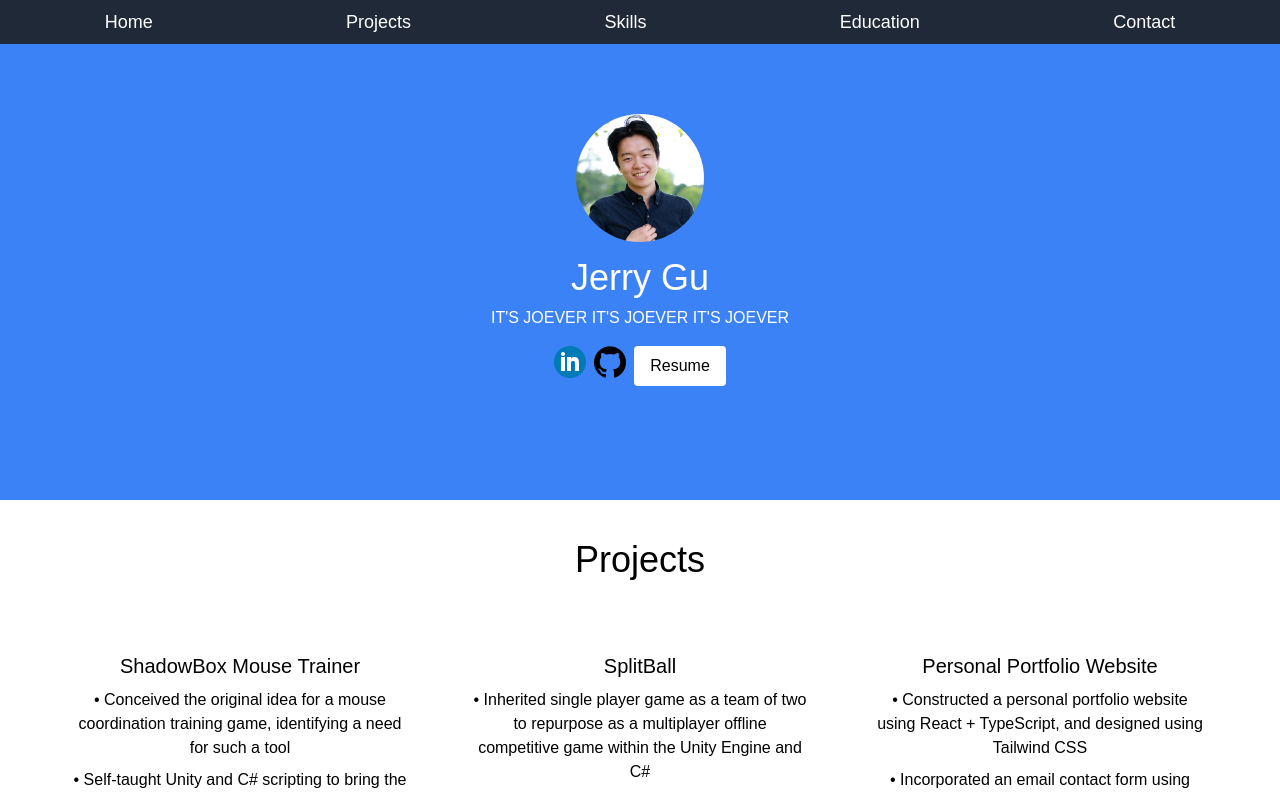
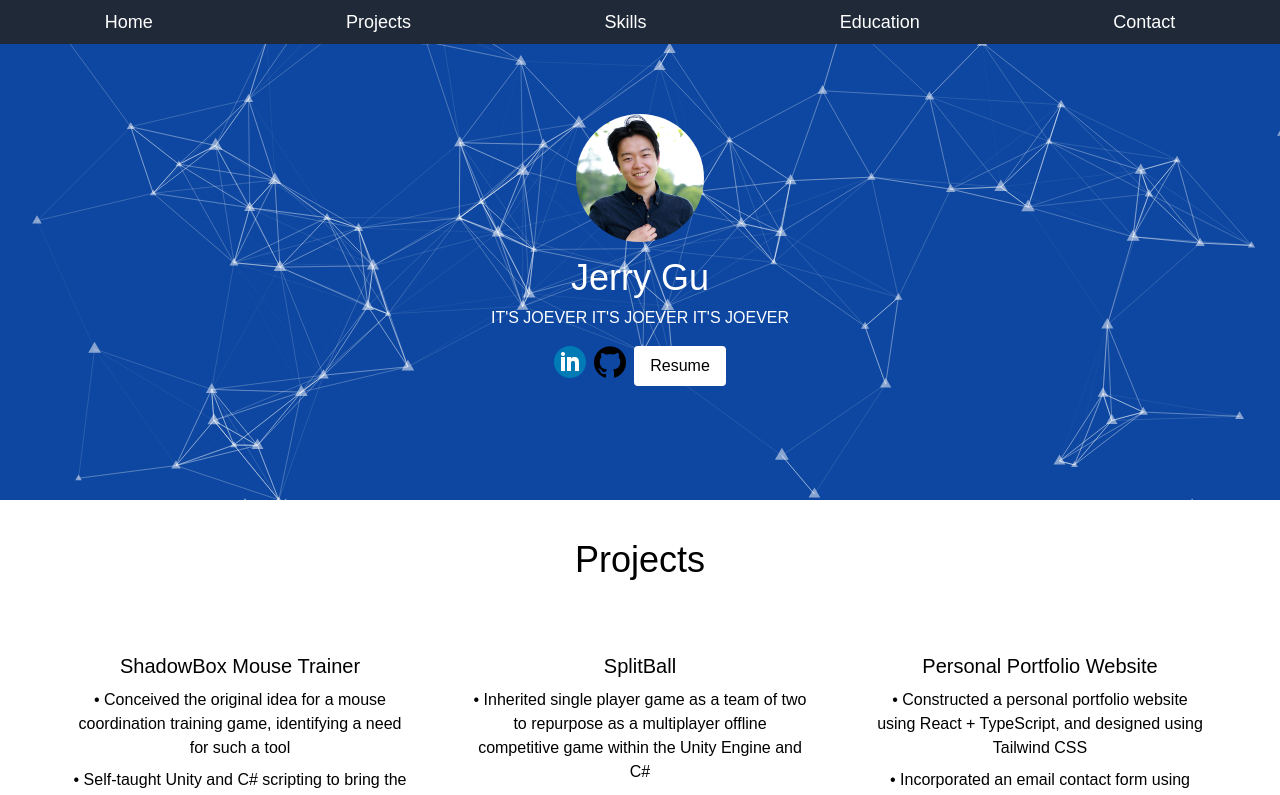
Before and after one commit to Jerry-Gu-SB/Jerry-Gu-SB.github.io, a React (Create React App) app in the folder portfolio/: page / in a window 1280 px wide. Shown: the top 795 px of the page. Built offline with nearby package versions, Linux system fonts and the light colour scheme.

Commit message:
added sickass web thingy on the home page

```diff
--- a/portfolio/package.json
+++ b/portfolio/package.json
@@ -7,12 +7,16 @@
     "@testing-library/jest-dom": "^5.17.0",
     "@testing-library/react": "^13.4.0",
     "@testing-library/user-event": "^13.5.0",
+    "@tsparticles/engine": "^3.0.3",
+    "@tsparticles/react": "^3.0.0",
+    "@tsparticles/slim": "^3.0.3",
     "@types/jest": "^27.5.2",
     "@types/node": "^16.18.68",
     "@types/react": "^18.2.42",
     "@types/react-dom": "^18.2.17",
     "react": "^18.2.0",
     "react-dom": "^18.2.0",
+    "react-particles": "^2.12.2",
     "react-scripts": "5.0.1",
     "react-scroll": "^1.9.0",
     "react-slick": "^0.29.0",
--- a/portfolio/src/App.tsx
+++ b/portfolio/src/App.tsx
@@ -1,4 +1,3 @@
-// App.tsx
 import React from 'react';
 import Navbar from './components/Navbar';
 import Home from './components/Home';
--- a/portfolio/src/components/Home.tsx
+++ b/portfolio/src/components/Home.tsx
@@ -1,20 +1,145 @@
-import React from 'react';
-
+import React from "react";
+import { useEffect, useMemo, useState } from "react";
+import Particles, { initParticlesEngine } from "@tsparticles/react";
+import {
+  type Container,
+  type ISourceOptions,
+} from "@tsparticles/engine";
+import { loadSlim } from "@tsparticles/slim";
 
 const Home: React.FC = () => {
+  const [init, setInit] = useState(false);
+
+  useEffect(() => {
+    initParticlesEngine(async (engine) => {
+      await loadSlim(engine);
+    }).then(() => {
+      setInit(true);
+    });
+  }, []);
+
+  const particlesLoaded = async (container?: Container): Promise<void> => {
+    console.log(container);
+  };
+
+  const options: ISourceOptions = useMemo(
+    () => ({
+      fullScreen: {
+        enable: false,
+        zIndex: -1,
+      },
+      background: {
+        position: "top",
+        color: {
+          value: "#0d47a1",
+        },
+      },
+      fpsLimit: 120,
+      interactivity: {
+        events: {
+          onClick: {
+            enable: true,
+            mode: "push",
+          },
+          onHover: {
+            enable: true,
+            mode: "attract",
+          },
+        },
+        modes: {
+          push: {
+            quantity: 4,
+          },
+          attract: {
+            distance: 1000,
+            duration: 0.4,
+          },
+        },
+      },
+      particles: {
+        color: {
+          value: "#ffffff",
+        },
+        links: {
+          color: "#ffffff",
+          distance: 150,
+          enable: true,
+          opacity: 0.5,
+          width: 1,
+        },
+        move: {
+          enable: true,
+          random: true,
+          speed: 6,
+          straight: false,
+        },
+        number: {
+          density: {
+            enable: true,
+          },
+          value: 300,
+        },
+        opacity: {
+          value: 0.5,
+        },
+        shape: {
+          type: "triangle",
+        },
+        size: {
+          value: { min: 3, max: 7 },
+        },
+      },
+      detectRetina: true,
+    }),
+    []
+  );
+
   return (
-    <div className="h-[500px] bg-blue-500 flex flex-col items-center justify-center text-white">
-      <img src={require('./images/profile.jpg')} alt="Your face" className="w-32 h-32 rounded-full mb-4" />
+    <div className="h-[500px] flex flex-col items-center justify-center text-white relative overflow-hidden">
+      {init && (
+        <Particles
+          id="tsparticles"
+          particlesLoaded={particlesLoaded}
+          options={options}
+          className="absolute top-0 left-0 w-full h-full z-[-1]"
+        />
+      )}
+      <img
+        src={require("./images/profile.jpg")}
+        alt="Your face"
+        className="w-32 h-32 rounded-full mb-4"
+      />
       <h1 className="text-4xl mb-2">Jerry Gu</h1>
       <p className="text-center">IT'S JOEVER IT'S JOEVER IT'S JOEVER</p>
       <div className="mt-4 flex space-x-2">
-        <a href="https://www.linkedin.com/in/jerry-gu-uva/" target="_blank" rel="noopener noreferrer">
-          <img src={require("./images/linkedin.png")} alt="LinkedIn" className="w-8 h-8" />
+        <a
+          href="https://www.linkedin.com/in/jerry-gu-uva/"
+          target="_blank"
+          rel="noopener noreferrer"
+        >
+          <img
+            src={require("./images/linkedin.png")}
+            alt="LinkedIn"
+            className="w-8 h-8"
+          />
         </a>
-        <a href="https://github.com/Jerry-Gu-SB/" target="_blank" rel="noopener noreferrer">
-          <img src={require("./images/github.png")} alt="GitHub" className="w-8 h-8" />
+        <a
+          href="https://github.com/Jerry-Gu-SB/"
+          target="_blank"
+          rel="noopener noreferrer"
+        >
+          <img
+            src={require("./images/github.png")}
+            alt="GitHub"
+            className="w-8 h-8"
+          />
         </a>
-        <a href={require("./misc-files/Jerry_Gu_Resume.pdf")} target="_blank" rel="noopener noreferrer" className="bg-white text-black px-4 py-2 rounded">
+        <a
+          href={require("./misc-files/Jerry_Gu_Resume.pdf")}
+          target="_blank"
+          rel="noopener noreferrer"
+          className="bg-white text-black px-4 py-2 rounded"
+        >
           Resume
         </a>
       </div>
```
Also changed, not shown: 1 other file (tests, documents, lock files or other folders).
